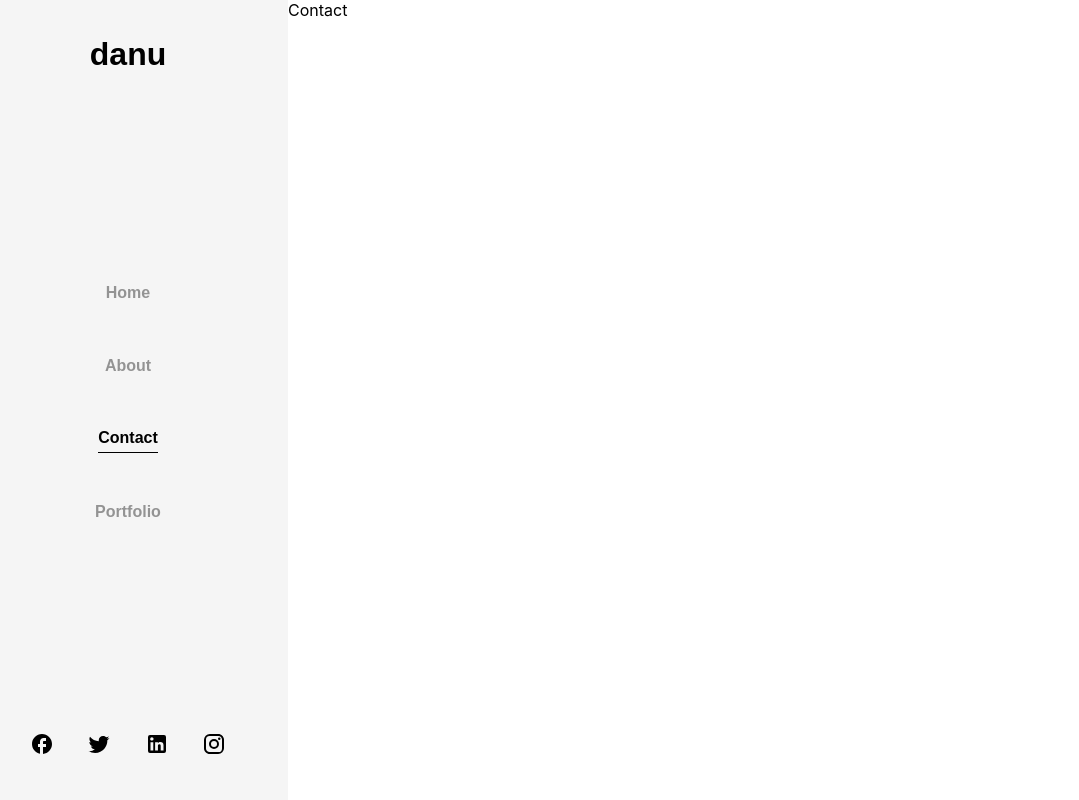
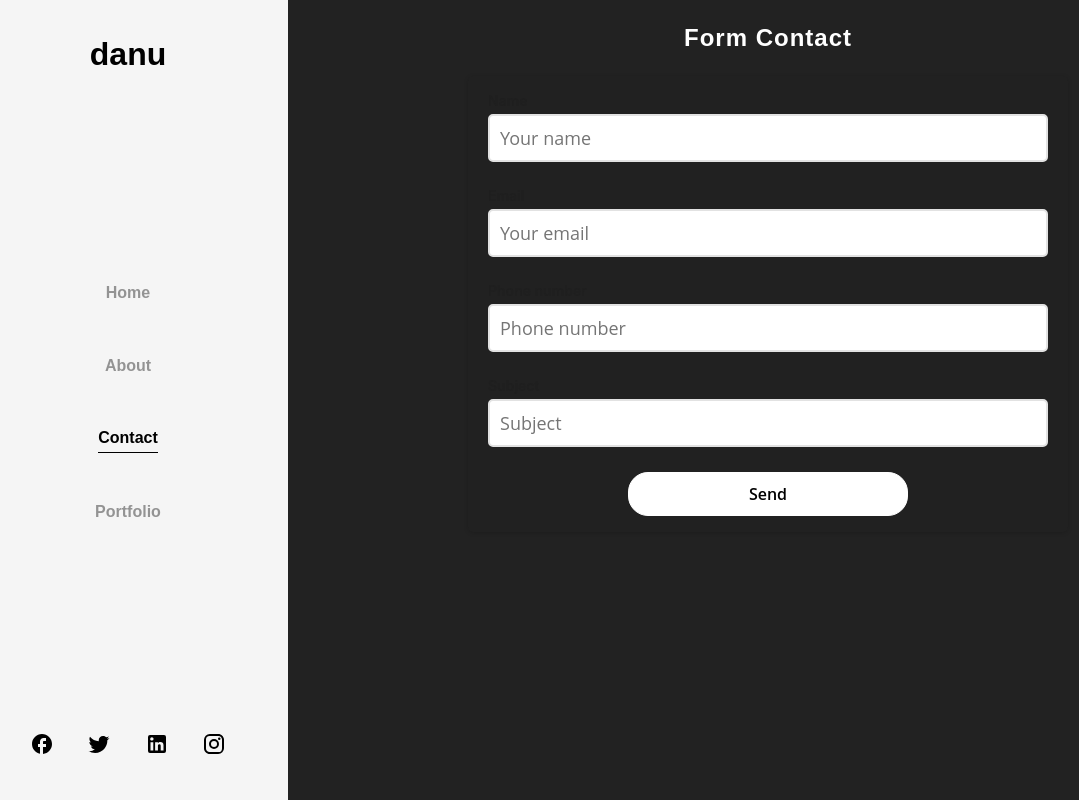
Before and after one commit to Andressubero/dani_web_designer, a Next.js app: page /contact in a window 1280 px wide. Shown: the whole page, without its empty margins (32-1111 px from the left). Built offline with nearby package versions, Linux system fonts and the light colour scheme.

Commit message:
maquetado finalizado

```diff
--- a/pages/contact.js
+++ b/pages/contact.js
@@ -1,6 +1,17 @@
+import Form from "../src/components/form/Form";
+import styles from '../styles/Contact.module.css';
+
 export const Contact = () => {
   return (
-    <div>Contact</div>
+    <div className={styles.formPageContainer}>
+      <div className={styles.formTitle}>
+        <h2>Form Contact</h2>
+      </div>
+      <div className={styles.formContainer}>
+        <Form />
+      </div>
+    </div>
+
   )
 }
 
--- /dev/null
+++ b/src/components/form/Form.js
@@ -0,0 +1,91 @@
+import React, {useState} from 'react';
+import styles from './Form.module.css';
+
+const Form = () => {
+	const [inputName, changeInputName] = useState('');
+	const [inputEmail, changeInputEmail] = useState('');
+	const [inputSubject, changeInputSubject] = useState('');
+	const [inputPhone, changeInputPhone] = useState(null);
+
+	// Funcion que se encargara de validar los datos y enviar el formulario
+	const handleSubmit = (e) => {
+		e.preventDefault();
+
+		// Comprobamos validacion del formulario ...
+		// Si todo es correcto enviamos el formulario
+
+		console.log('Formulario Enviado!');
+	}
+
+	// Funcion que se encarga de cambiar el estado del inputNombre
+	const handleInputName = (e) => {
+		changeInputName(e.target.value);
+	}
+
+	// Funcion que se encarga de cambiar el estado del inputEmail
+	const handleInputEmail = (e) => {
+		changeInputEmail(e.target.value);
+	}
+	// Funcion que se encarga de cambiar el estado del inputEmail
+	const handleInputSubject = (e) => {
+		changeInputSubject(e.target.value);
+	}
+	// Funcion que se encarga de cambiar el estado del inputEmail
+	const handleInputPhone = (e) => {
+		changeInputPhone(e.target.value);
+	}
+
+	return (
+		<>
+			<form action="" onSubmit={handleSubmit} className={styles.formulario}>
+				<div>
+					<label htmlFor="name">Name</label>
+					<input
+						type="text"
+						name="name"
+						placeholder="Your name"
+						id="name"
+						value={inputName}
+						onChange={handleInputName}
+					/>
+				</div>
+				<div>
+					<label htmlFor="email">Email</label>
+					<input
+						type="text"
+						name="email"
+						placeholder="Your email"
+						id="email"
+						value={inputEmail}
+						onChange={handleInputEmail}
+					/>
+				</div>
+				<div>
+					<label htmlFor="subject">Phone number</label>
+					<input
+						type="number"
+						name="phone"
+						placeholder="Phone number"
+						id="phone"
+						value={inputPhone}
+						onChange={handleInputPhone}
+					/>
+				</div>
+				<div>
+					<label htmlFor="subject">Subject</label>
+					<input
+						type="text"
+						name="subject"
+						placeholder="Subject"
+						id="subject"
+						value={inputSubject}
+						onChange={handleInputSubject}
+					/>
+				</div>
+				<button type="submit">Send</button>
+			</form>
+		</>
+	);
+}
+
+export default Form;
--- /dev/null
+++ b/src/components/form/Form.module.css
@@ -0,0 +1,76 @@
+
+.formulario {
+	width: 100%;
+	max-width: 600px;
+	min-width: 300px;
+	border-radius: 5px;
+	padding: 16px 20px;
+	box-shadow: rgba(0, 0, 0, 0.16) 0px 1px 4px;
+	background-color:rgba(0, 0, 0, 0.04);
+}
+
+.formulario > div {
+	margin-bottom: 20px;
+}
+
+.formulario label {
+	display: block;
+	font-weight: 600;
+	font-size: 14px;
+	margin-bottom: 5px;
+	color: #1f1f1f;
+}
+
+.formulario input,
+.formulario textarea {
+	font-family: 'Open Sans', sans-serif;
+	width: 100%;
+	border-radius: 5px;
+	border: 2px solid #e2e2e2;
+	font-size: 18px;
+	padding: 10px;
+	margin-bottom: 5px;
+	color: #1f1f1f;
+}
+
+.formulario input:focus {
+	outline: none;
+	border: 2px solid #0085FF;
+}
+
+.formulario .error {
+	color: #e92b2d;
+	font-weight: 600;
+	font-size: 12px;
+}
+
+.formulario button[type="submit"] {
+	display: block;
+	font-weight: 600;
+	font-family: 'Open Sans', sans-serif;
+	cursor: pointer;
+	width: 50%;
+	padding: 10px;
+	color: black;
+	font-size: 16px;
+	transition: .3s ease all;
+	background:  white;
+    border: 1px solid white;
+	border-radius: 20px;
+	margin: 0 auto;
+}
+
+.formulario button[type="submit"]:hover {
+	background: #abaeb5;
+}
+
+.formulario .exito {
+	text-align: center;
+	font-size: 14px;
+	padding-top: 20px;
+	color: #02a802;
+}
+
+.formulario input[type="radio"] {
+	width: auto;
+}
--- a/src/components/portfolio/Portfolio.module.css
+++ b/src/components/portfolio/Portfolio.module.css
@@ -20,7 +20,7 @@
     display: flex;
     justify-content: space-evenly;
     align-items: center;
-    color: rgba(255,255,255,.4);
+    color: white;
     width: 70%;
     margin: 0 auto 20px auto;
 }
@@ -84,7 +84,6 @@
         display: flex;
         justify-content: space-evenly;
         align-items: center;
-        color: rgba(255,255,255,.4);
         width: 100%;
         margin: 0 auto 20px auto;
     }
@@ -96,7 +95,6 @@
         display: flex;
         justify-content: space-evenly;
         align-items: center;
-        color: rgba(255,255,255,.4);
         width: 100%;
         margin: 0 auto 20px auto;
     }
--- /dev/null
+++ b/styles/Contact.module.css
@@ -0,0 +1,24 @@
+.formPageContainer {
+    width: 100%;
+    height: 100%;
+    display: flex;
+    flex-direction: column;
+    background: #222;
+}
+
+.formTitle {
+    width: 100%;
+    text-align: center;
+    color:white;
+    letter-spacing: 1px;
+    font-weight: 900;
+    line-height: 1.5;
+    font-family: "Poppins",Arial,sans-serif;
+    padding: 0;
+}
+
+.formContainer {
+    width: 100%;
+    display: flex;
+    justify-content: center;
+}
--- a/styles/Home.module.css
+++ b/styles/Home.module.css
@@ -12,7 +12,7 @@
   width: 230px;
   height: 230px;
   border-radius: 50%;
-  background-image: url('/dani_perfil_2.jpg');
+  background-image: url('/dani_perfil.jpg');
   background-color: transparent;
   background-size:  100%
 }
```
Also changed, not shown: src/components/portfolio/Portfolio.Card.js (+3 -4 lines).
